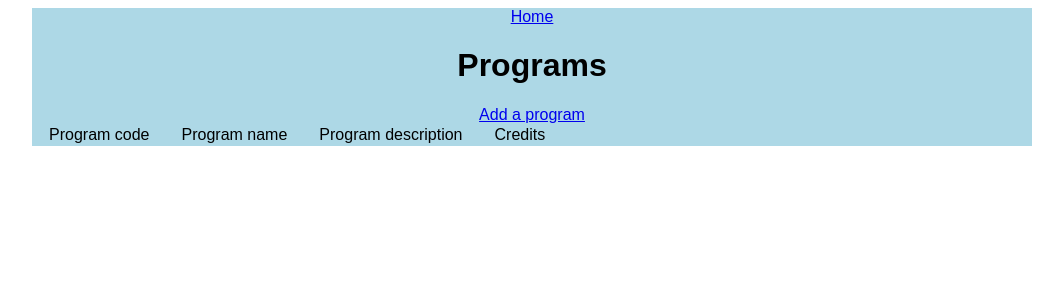
After one commit to andersfnelson/project-app, a Flask app: template templates/programs.html in a window 1280 px wide. The commit adds this page. Shown: the top 300 px of the page, without its empty margins (108-1171 px from the left). Run offline with Flask 2, Linux system fonts and the light colour scheme; the template is opened without the code that fills it, so the values that code supplies are empty; parts of the project's set-up code (start-up, migrations or seed data) failed here and were passed over.

Commit message:
programs crud

```diff
--- a/app.py
+++ b/app.py
@@ -201,5 +201,50 @@ def commitcourseupdate(id):
         # print(query)
         engine.execute(query)
         return redirect(url_for('courses'))
+
+
+
+@app.route('/programs')
+def programs():
+    sql = "SELECT * FROM advising.PROGRAM_TBL;"
+    result = engine.execute(sql).fetchall()
+    return render_template('programs.html', data=result)
+
+
+
+@app.route('/addprogram', methods=['GET', 'POST'])
+def addprogram():
+    if request.method == 'POST':
+        code = request.form['programcode']
+        name = request.form['programname']
+        desc = request.form['programdesc']
+        credits = request.form['credits']
+        sql = "INSERT INTO advising.PROGRAM_TBL (program_code, program_name, program_description, program_credits) VALUES (\'%s\', \'%s\', \'%s\', \'%s\')" % (code, name, desc, credits)
+        engine.execute(sql)
+        return redirect(url_for('programs'))
+    return render_template('addprogram.html')
+
+@app.route('/delprogram/<string:id>')
+def delprogram(id):
+    sql = "DELETE FROM advising.PROGRAM_TBL WHERE program_id = \'%s\'" % (id)
+    engine.execute(sql)
+    return redirect(url_for('programs'))
+
+@app.route('/editprogram/<string:id>', methods = ['GET', 'POST'])
+def editprogram(id):
+    sql = "SELECT * FROM advising.PROGRAM_TBL WHERE program_id = \'%s\'" % (id)
+    result = engine.execute(sql).fetchall()
+    return render_template('editprogram.html', data=result)
+
+@app.route('/commitprogramupdate/<string:id>', methods=['GET','POST'])
+def commitprogramupdate(id):
+    if request.method == 'POST':
+        code = request.form['programcode']
+        name = request.form['programname']
+        desc = request.form['programdesc']
+        credits = request.form['credits']
+        sql = "UPDATE advising.PROGRAM_TBL SET program_code = \'%s\', program_name = \'%s\', program_description = \'%s\', program_credits = \'%s\' WHERE program_id = \'%s\';" % (code, name, desc, credits, id)
+        engine.execute(sql)
+        return redirect(url_for('programs'))
 if __name__ == "__main__":
     app.run(debug=True)
--- a/static/style.css
+++ b/static/style.css
@@ -3,6 +3,7 @@
     width: 1000px;
     margin: auto;
     text-align: center;
+    font-family: Arial, Helvetica, sans-serif;
 }
 td{
     padding: 0 15px;
--- /dev/null
+++ b/templates/programs.html
@@ -0,0 +1,27 @@
+{%extends "layout.html"%}
+{%block content%}
+<h1>Programs</h1>
+<a href='/addprogram'>Add a program</a>
+<table>
+    <tr>
+        <td>Program code</td>
+        <td>Program name</td>
+        <td>Program description</td>
+        <td>Credits</td>
+    </tr>
+    {%for item in data%}
+    <tr>
+        <td>{{item[1]}}</td>
+        <td>{{item[2]}}</td>
+        <td>{{item[3]}}</td>
+        <td>{{item[4]}}</td>
+        <td><form action='/editprogram/{{item[0]}}'><input type='submit' value="Edit"></form></td>
+    <td><form action='/delprogram/{{item[0]}}'><input type='submit' value="Delete"></form></td>
+    </tr>
+
+    {%endfor%}
+
+</table>
+
+
+{%endblock%}
```
Also changed, not shown: templates/addprogram.html (added, +20 -0 lines), templates/editprogram.html (added, +23 -0 lines), templates/index.html (+5 -4 lines).
